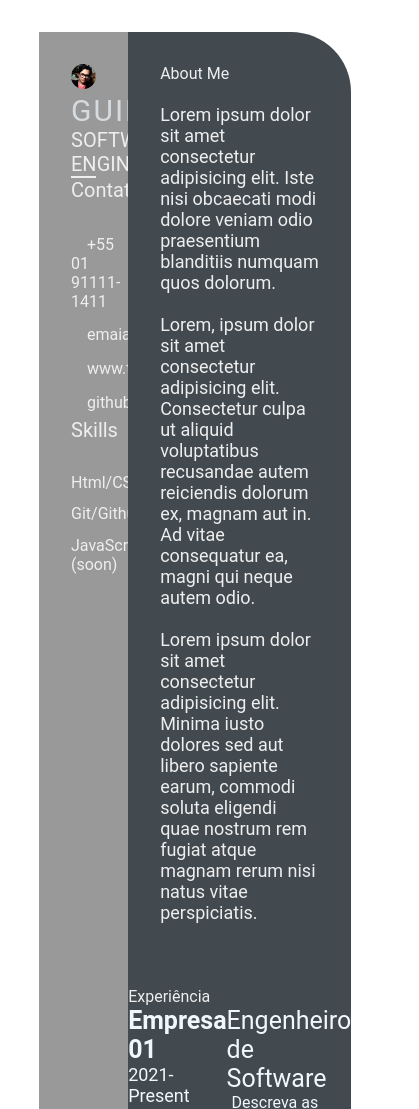
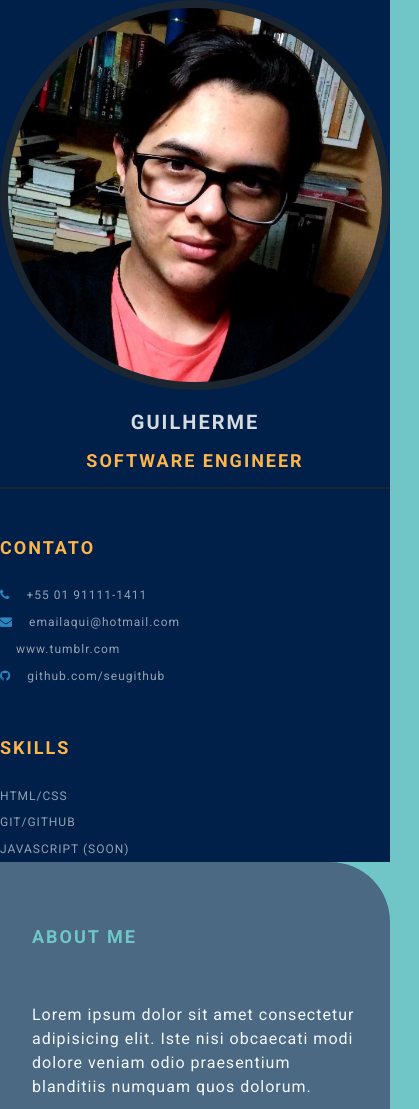
Before and after one commit to Khai-Ramba/devweekgit.github.io, a plain HTML site: page index.html in a window 390 px wide. Shown: the top 1109 px of the page, 419 px wide, since content can reach past the window. Drawn offline with Linux system fonts and the light colour scheme.

Commit message:
add-css (#6)

```diff
--- a/index.html
+++ b/index.html
@@ -4,8 +4,18 @@
     <meta charset="UTF-8">
     <meta http-equiv="X-UA-Compatible" content="IE=edge">
     <meta name="viewport" content="width=device-width, initial-scale=1.0">
-    <link rel="stylesheet" type="text/css" href="style.css">
     <title>Khai Ramba</title>
+
+    <!-- Google font  -->
+    <link rel="preconnect" href="https://fonts.googleapis.com">
+    <link rel="preconnect" href="https://fonts.gstatic.com" crossorigin>
+    <link href="https://fonts.googleapis.com/css2?family=Roboto:ital,wght@0,100;0,300;0,400;0,700;1,100;1,300;1,400;1,700&display=swap" rel="stylesheet">
+
+    <!-- font-awesome -->
+    <link rel="stylesheet" href="https://cdnjs.cloudflare.com/ajax/libs/font-awesome/4.7.0/css/font-awesome.min.css">
+
+    <!-- Custom CSS -->
+    <link rel="stylesheet" href="style.css">
 </head>
 <body>
     <main class="resume-contents">
@@ -20,7 +30,7 @@
                     <p class="left-title">Contato</p>
                     <ul>
                         <li><i class="fa fa-phone"></i> +55 01 91111-1411</li>
-                        <li><i class="fa fa-envelope"></i> emaiaqui@hotmail.com</li>
+                        <li><i class="fa fa-envelope"></i> emailaqui@hotmail.com</li>
                         <li><i class="fa fa-globo"></i> www.tumblr.com</li>
                         <li><i class="fa fa-github"></i>github.com/seugithub </li>
                     </ul>
@@ -47,7 +57,6 @@
                     </p>
 
                 </section>
-            </div>
             <section class="experience gap">
                 <div class="right-title">Experiência</div>
                 <div class="experience-contents">
@@ -117,6 +126,7 @@
                     </div>
                 </div>
             </section>
+        </div>
         </section>
     </main>
 
--- a/style.css
+++ b/style.css
@@ -4,6 +4,10 @@
     box-sizing: border-box;
     list-style: none;
     font-family: 'Roboto', sans-serif;
+}
+
+body {
+    background-color: #70c6c7;
 }
 
 .resume-contents {
@@ -17,28 +21,29 @@
 .left-section {
     grid-column: span 2;
     height: 100%;
-    background-color: #999999;
+    background-color: #00204A;
 }
 
 .right-section {
     grid-column: span 5;
     height: 100%;
-    background-color: #424a50;
+    background-color: #4B6982;
     border-radius: 0px 60px 0px 0px;
 }
 
-.left-section-contents{
+.left-section-content{
     padding: 2rem 2rem;
 }
 
 .profile {
     width: 100%;
-    border-bottom: 2px solid #eeeeee;
+    border-bottom: 2px solid #1B2631;
 }
 
 .profile .profile-image {
     width: 100%;
-    border-radius: 100%;
+    border-radius: 50%;
+    border: 8px solid #1B2631;
 }
 
 .name {
@@ -46,19 +51,31 @@
     font-size: 30px;
     letter-spacing: 2px;
     text-transform: uppercase;
+    text-align: center;
+    font-weight: bold;
+    padding: 1rem 0;
 }
 
 .profession {
-    color: #eeeeee;
+    color: #FDB44B;
     font-size: 20px;
     text-transform: uppercase;
     text-align: center;
+    letter-spacing: 2px;
+    font-weight: bold;
+    padding-bottom: 1rem;
 }
 
 /* .contact-info { border-bottom: 2px solid #1B2631; } */
 .left-title {
-    color: #eeeeee;
+    color: #FDB44B;
     font-size: 20px;
+    letter-spacing: 2px;
+    text-transform: uppercase;
+    font-weight: bold;
+    display: flex;
+    align-items: center;
+    padding-top: 3rem;
 }
 
 .contact-info ul {
@@ -68,14 +85,18 @@
 .contact-info ul li,
 .references ul li {
     padding: .4rem 0;
-    color: #eeeeee;
+    display: flex;
+    align-items: center;
+    color: #d6dbdfaf;
+    letter-spacing: 1px;
+    font-size: 18px;
 }
 
 .contact-info ul li i,
 .references ul li i {
     padding-right: 1rem;
     font-size: 18px;
-    color: #eeeeee;
+    color: #2E86C1;
 }
 
 .skills ul {
@@ -83,15 +104,46 @@
 }
 .skills ul li p {
     padding: .4rem 0;
-    color: #eeeeee;
+    color: #d6dbdfaf;
+    font-size: 18px;
+    letter-spacing: 1px;
+    display: flex;
+    align-items: center;
+    text-transform: uppercase;
 }
+
+.referance-name {
+    padding-top: 1.5rem;
+    padding-bottom: .4rem;
+    font-size: 18px;
+    color: #F9E79F;
+    letter-spacing: 1px;
+    text-transform: uppercase;
+}
+
+.referance-profession {
+    font-size: 16px;
+    color: #d6dbdfaf;
+    letter-spacing: 1px;
+    /* text-transform: uppercase; */
+    padding-bottom: .4rem;
+}
+
 
 .right-section-contents {
     padding: 2rem 2rem;
 }
 
 .right-title {
-    color: #eeeeee;
+    color: #70C6C7;
+    font-size: 40px;
+    letter-spacing: 2px;
+    text-transform: uppercase;
+    font-weight: bold;
+    display: flex;
+    align-items: center;
+    padding: 2rem 0;
+    position: relative;
 }
 
 .gap {
@@ -99,7 +151,9 @@
 }
 .about-me-contents {
     font-size: 18px;
-    color: #eeeeee;
+    letter-spacing: 1px;
+    line-height: 2rem;
+    color: #F1F8FD;
 }
 
 .experience-contents,
@@ -116,23 +170,124 @@
 .awards-company-name {
     font-size: 25px;
     font-weight: bold;
+    text-transform: uppercase;
+    letter-spacing: 1px;
+    color: #FDB44B;
+    padding-bottom: .4rem;
 }
 
 .exp-time-period,
 .educationp-time-period,
 .awards-time-period {
     font-size: 18px;
+    letter-spacing: 1px;
+    line-height: 2rem;
 }
 
 .exp-position,
 .education-subject,
 .awards-name {
     font-size: 25px;
+    font-weight: bold;
+    text-transform: uppercase;
+    letter-spacing: 1px;
+    color: #FDB44B;
+    padding-bottom: .4rem;
 }
 
 .exp-desc,
 .education-desc,
 .awards-desc {
     font-size: 16px;
+    letter-spacing: 1px;
+    line-height: 1.5rem;
+    border-left: 3px solid #a5a3a3;
     padding-left: 5px;
 }
+
+/* Media queries */
+@media screen and (max-width:780px) {
+    .experience-contents,
+    .education-contents,
+    .awards-contents {
+        grid-template-columns: repeat(1, 1fr);
+    }
+}
+
+@media screen and (max-width:780px) {
+    .left-section {
+        grid-column: span 3;
+    }
+
+    .right-section {
+        grid-column: span 4;
+    }
+
+}
+
+@media screen and (max-width:1200px) {
+    .resume-contents {
+        grid-template-columns: repeat(1, 1fr);
+    }
+}
+
+@media screen and (max-width:390px) {
+    .resume-contents {
+        width: 100%;
+        margin: 0 auto;
+    }
+
+    .name {
+        font-size: 20px;
+    }
+
+    .profession {
+        font-size: 18px;
+    }
+
+    .left-title {
+        font-size: 18px;
+    }
+
+    .right-title {
+        font-size: 18px;
+    }
+
+    .contact-info ul li,
+    .references ul li {
+        font-size: 12px;
+    }
+
+    .contact-info ul li i,
+    .references ul li i {
+        /* padding-right: 1rem; */
+        font-size: 12px;
+    }
+
+    .skills ul li p {
+        font-size: 12px;
+    }
+
+    .about-me-contents {
+        font-size: 16px;
+        line-height: 1.5rem;
+    }
+
+    .exp-company-name,
+    .education-school-name,
+    .awards-company-name {
+        font-size: 18px;
+    }
+
+    .exp-time-period,
+    .educationp-time-period,
+    .awards-time-period {
+        font-size: 16px;
+    }
+
+    .exp-position,
+    .education-subject,
+    .awards-name {
+        font-size: 18px;
+    }
+}
```
